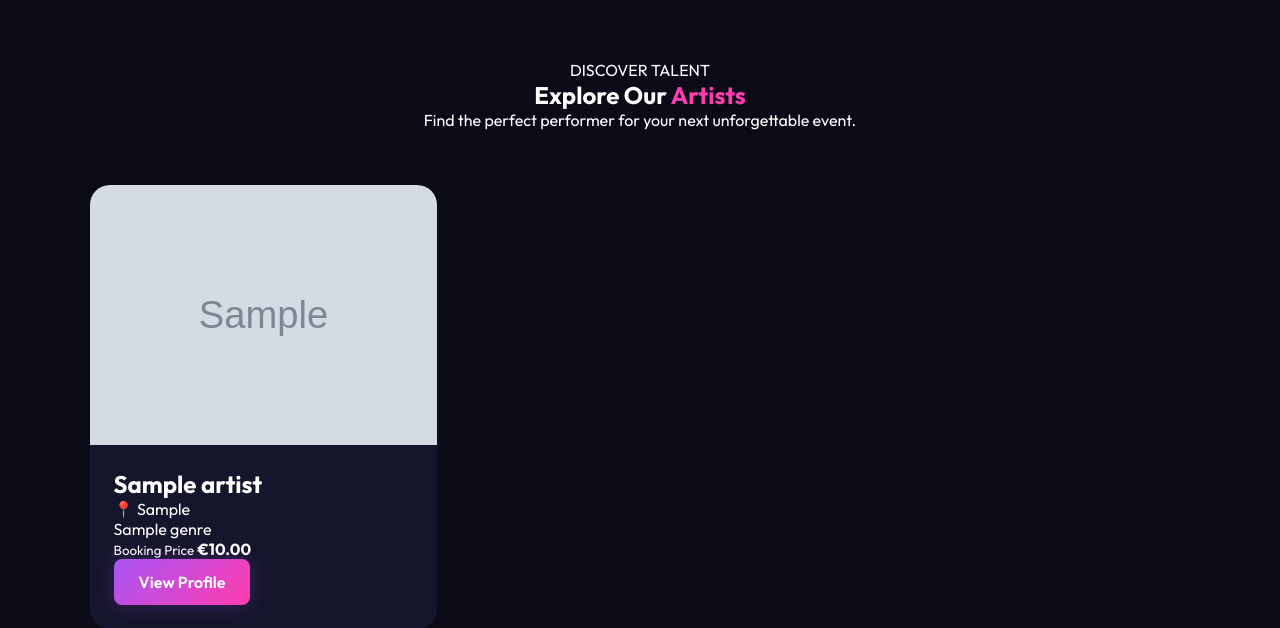
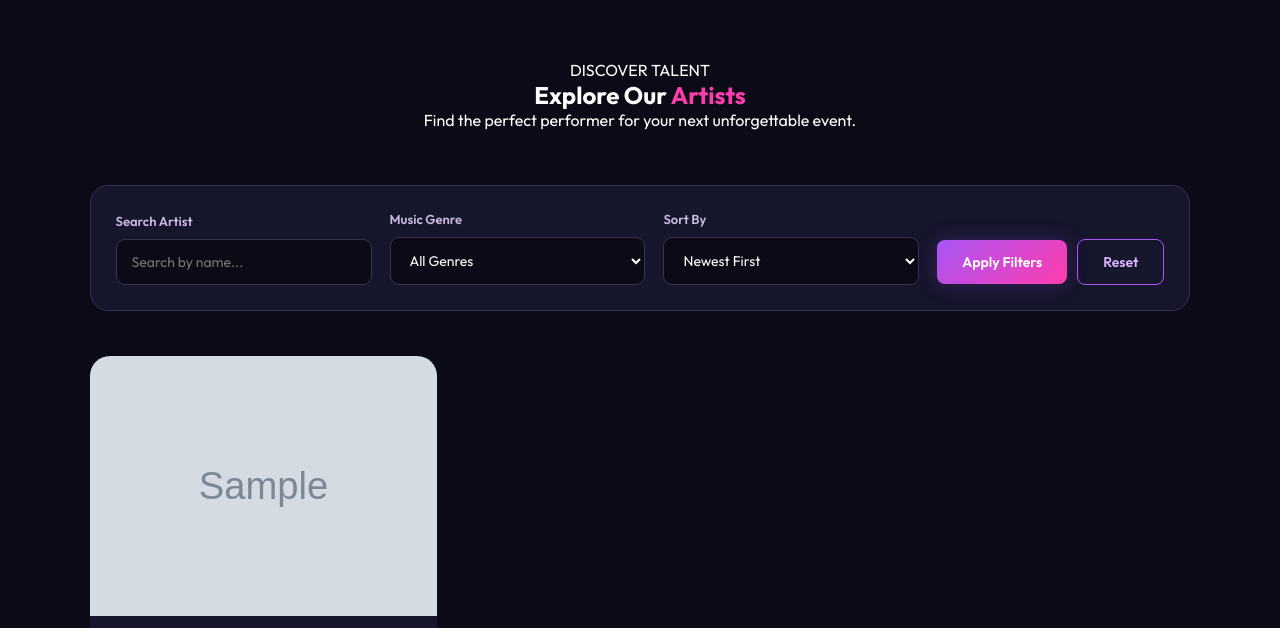
Before and after one commit to AlexandraKoykova/SoundMatch, a Django app: page /artists/ in a window 1280 px wide. Shown: the part 95-723 px from the top of the page. Run offline with Django 5.2, Linux system fonts and the light colour scheme; tables that the repository leaves empty hold one stand-in row (values such as "Sample post"); grey boxes marked "Sample" are stand-in pictures.

Commit message:
Add artist filtering, custom template filter and 404 page

```diff
--- /dev/null
+++ b/artists/templatetags/artist_filters.py
@@ -0,0 +1,11 @@
+from django import template
+
+register = template.Library()
+
+
+@register.filter
+def euro_price(value):
+    try:
+        return f"€{value:,.2f}"
+    except (TypeError, ValueError):
+        return value
--- a/artists/views.py
+++ b/artists/views.py
@@ -5,10 +5,54 @@ from .models import Artist
 from .forms import ArtistForm
 
 
+
+from django.views.generic import ListView
+from genres.models import Genre
+from .models import Artist
+
+
 class ArtistListView(ListView):
     model = Artist
     template_name = 'artists/artists-list.html'
     context_object_name = 'artists'
+
+    def get_queryset(self):
+        queryset = Artist.objects.all()
+
+        search = self.request.GET.get('search', '').strip()
+        genre = self.request.GET.get('genre', '')
+        sort = self.request.GET.get('sort', '')
+
+        if search:
+            queryset = queryset.filter(
+                stage_name__icontains=search
+            )
+
+        if genre:
+            queryset = queryset.filter(
+                genres__pk=genre
+            )
+
+        if sort == 'price_asc':
+            queryset = queryset.order_by('booking_price')
+        elif sort == 'price_desc':
+            queryset = queryset.order_by('-booking_price')
+        elif sort == 'name':
+            queryset = queryset.order_by('stage_name')
+        else:
+            queryset = queryset.order_by('-created_at')
+
+        return queryset.distinct()
+
+    def get_context_data(self, **kwargs):
+        context = super().get_context_data(**kwargs)
+
+        context['genres'] = Genre.objects.all()
+        context['selected_search'] = self.request.GET.get('search', '')
+        context['selected_genre'] = self.request.GET.get('genre', '')
+        context['selected_sort'] = self.request.GET.get('sort', '')
+
+        return context
 
 
 class ArtistDetailView(DetailView):
--- a/static/css/style.css
+++ b/static/css/style.css
@@ -1069,3 +1069,119 @@ main:has(.home-hero) {
     cursor: pointer;
     flex-shrink: 0;
 }
+
+/* ARTIST FILTERS */
+
+.artist-filters {
+    display: flex;
+    flex-wrap: wrap;
+    align-items: flex-end;
+    gap: 18px;
+    max-width: 1200px;
+    margin: 35px auto 45px;
+    padding: 25px;
+    background: #15152b;
+    border: 1px solid #35304e;
+    border-radius: 18px;
+}
+
+.filter-group {
+    display: flex;
+    flex-direction: column;
+    gap: 10px;
+    flex: 1 1 180px;
+}
+
+.filter-group label {
+    font-size: 13px;
+    font-weight: 600;
+    color: #c7b8dd;
+}
+
+.filter-group input,
+.filter-group select {
+    width: 100%;
+    padding: 13px 15px;
+    background: #0b0b17;
+    border: 1px solid #39334e;
+    border-radius: 9px;
+    color: white;
+    font-family: inherit;
+    font-size: 14px;
+}
+
+.filter-group input:focus,
+.filter-group select:focus {
+    outline: none;
+    border-color: #a855f7;
+}
+
+.filter-actions {
+    display: flex;
+    align-items: center;
+    flex-wrap: wrap;
+    gap: 10px;
+}
+
+.filter-actions .btn {
+    white-space: nowrap;
+    cursor: pointer;
+    font-family: inherit;
+    font-size: 14px;
+}
+
+.filter-actions button {
+    border: none;
+}
+
+@media (max-width: 650px) {
+    .artist-filters {
+        flex-direction: column;
+        align-items: stretch;
+    }
+
+    .filter-group {
+        flex-basis: auto;
+        width: 100%;
+    }
+
+    .filter-actions {
+        width: 100%;
+    }
+}
+
+/* CUSTOM 404 PAGE */
+
+.error-page {
+    min-height: 65vh;
+    display: flex;
+    flex-direction: column;
+    justify-content: center;
+    align-items: center;
+    text-align: center;
+    padding: 60px 20px;
+}
+
+.error-page h1 {
+    font-size: clamp(100px, 18vw, 180px);
+    font-weight: 900;
+    line-height: 1;
+    margin: 20px 0;
+    color: #fff;
+}
+
+.error-page h1 span {
+    color: #a855f7;
+}
+
+.error-page h2 {
+    font-size: 28px;
+    margin-bottom: 15px;
+}
+
+.error-page p {
+    color: #aaa5bd;
+    max-width: 450px;
+    line-height: 1.7;
+    margin-bottom: 30px;
+}
--- a/templates/artists/artists-list.html
+++ b/templates/artists/artists-list.html
@@ -1,5 +1,6 @@
 
 {% extends 'base.html' %}
+{% load artist_filters %}
 
 {% block title %}Artists | SoundMatch{% endblock %}
 
@@ -18,6 +19,97 @@
         </p>
     </div>
 
+    <!-- ARTIST FILTERS -->
+
+    <form method="get" class="artist-filters">
+
+        <div class="filter-group">
+            <label for="search">Search Artist</label>
+
+            <input
+                type="text"
+                id="search"
+                name="search"
+                placeholder="Search by name..."
+                value="{{ selected_search }}"
+            >
+        </div>
+
+        <div class="filter-group">
+            <label for="genre">Music Genre</label>
+
+            <select name="genre" id="genre">
+                <option value="">All Genres</option>
+
+                {% for genre in genres %}
+                    <option
+                        value="{{ genre.pk }}"
+                        {% if selected_genre == genre.pk|stringformat:"s" %}
+                            selected
+                        {% endif %}
+                    >
+                        {{ genre.name }}
+                    </option>
+                {% endfor %}
+            </select>
+        </div>
+
+        <div class="filter-group">
+            <label for="sort">Sort By</label>
+
+            <select name="sort" id="sort">
+
+                <option value="">Newest First</option>
+
+                <option
+                    value="price_asc"
+                    {% if selected_sort == 'price_asc' %}
+                        selected
+                    {% endif %}
+                >
+                    Price: Low to High
+                </option>
+
+                <option
+                    value="price_desc"
+                    {% if selected_sort == 'price_desc' %}
+                        selected
+                    {% endif %}
+                >
+                    Price: High to Low
+                </option>
+
+                <option
+                    value="name"
+                    {% if selected_sort == 'name' %}
+                        selected
+                    {% endif %}
+                >
+                    Name: A to Z
+                </option>
+
+            </select>
+        </div>
+
+        <div class="filter-actions">
+
+            <button type="submit" class="btn btn-primary">
+                Apply Filters
+            </button>
+
+            <a
+                href="{% url 'artists:artist_list' %}"
+                class="btn btn-secondary"
+            >
+                Reset
+            </a>
+
+        </div>
+
+    </form>
+
+    <!-- ARTISTS GRID -->
+
     <div class="artists-grid">
 
         {% for artist in artists %}
@@ -25,14 +117,20 @@
             <div class="artist-card">
 
                 <div class="artist-image">
+
                     {% if artist.profile_image %}
+
                         <img
                             src="{{ artist.profile_image.url }}"
                             alt="{{ artist.stage_name }}"
                         >
+
                     {% else %}
+
                         <div class="no-image">🎤</div>
+
                     {% endif %}
+
                 </div>
 
                 <div class="artist-info">
@@ -44,23 +142,30 @@
                     </p>
 
                     <div class="artist-genres">
+
                         {% for genre in artist.genres.all %}
+
                             <span class="genre-tag">
                                 {{ genre.name }}
                             </span>
+
                         {% empty %}
+
                             <span class="genre-tag">
                                 No genres
                             </span>
+
                         {% endfor %}
+
                     </div>
 
                     <div class="artist-bottom">
 
                         <div class="artist-price">
                             <small>Booking Price</small>
+
                             <strong>
-                                €{{ artist.booking_price }}
+                                {{ artist.booking_price|euro_price }}
                             </strong>
                         </div>
 
@@ -80,21 +185,37 @@
         {% empty %}
 
             <div class="empty-state">
-                <h2>No artists available yet.</h2>
-                <p>Be the first to join SoundMatch!</p>
+
+                <h2>No artists found.</h2>
+
+                <p>
+                    Try changing your search or filters.
+                </p>
+
+                <a
+                    href="{% url 'artists:artist_list' %}"
+                    class="btn btn-secondary"
+                >
+                    Clear Filters
+                </a>
+
             </div>
 
         {% endfor %}
 
     </div>
 
+
+
     <div class="artists-actions">
+
         <a
             href="{% url 'artists:artist_add' %}"
             class="btn btn-primary"
         >
             + Add New Artist
         </a>
+
     </div>
 
 </section>
```
Also changed, not shown: templates/404.html (added, +25 -0 lines), artists/templatetags/__init__.py (added).
